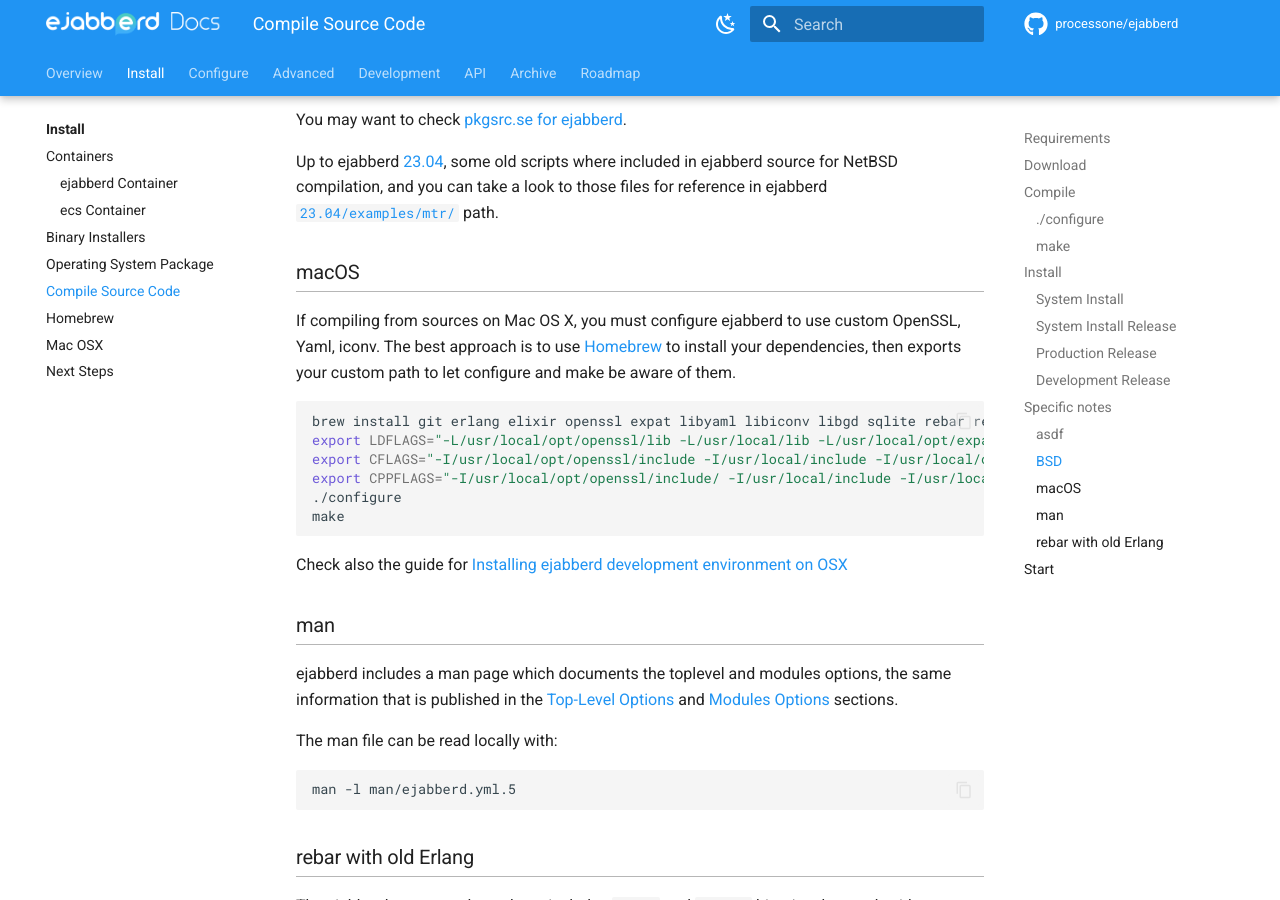
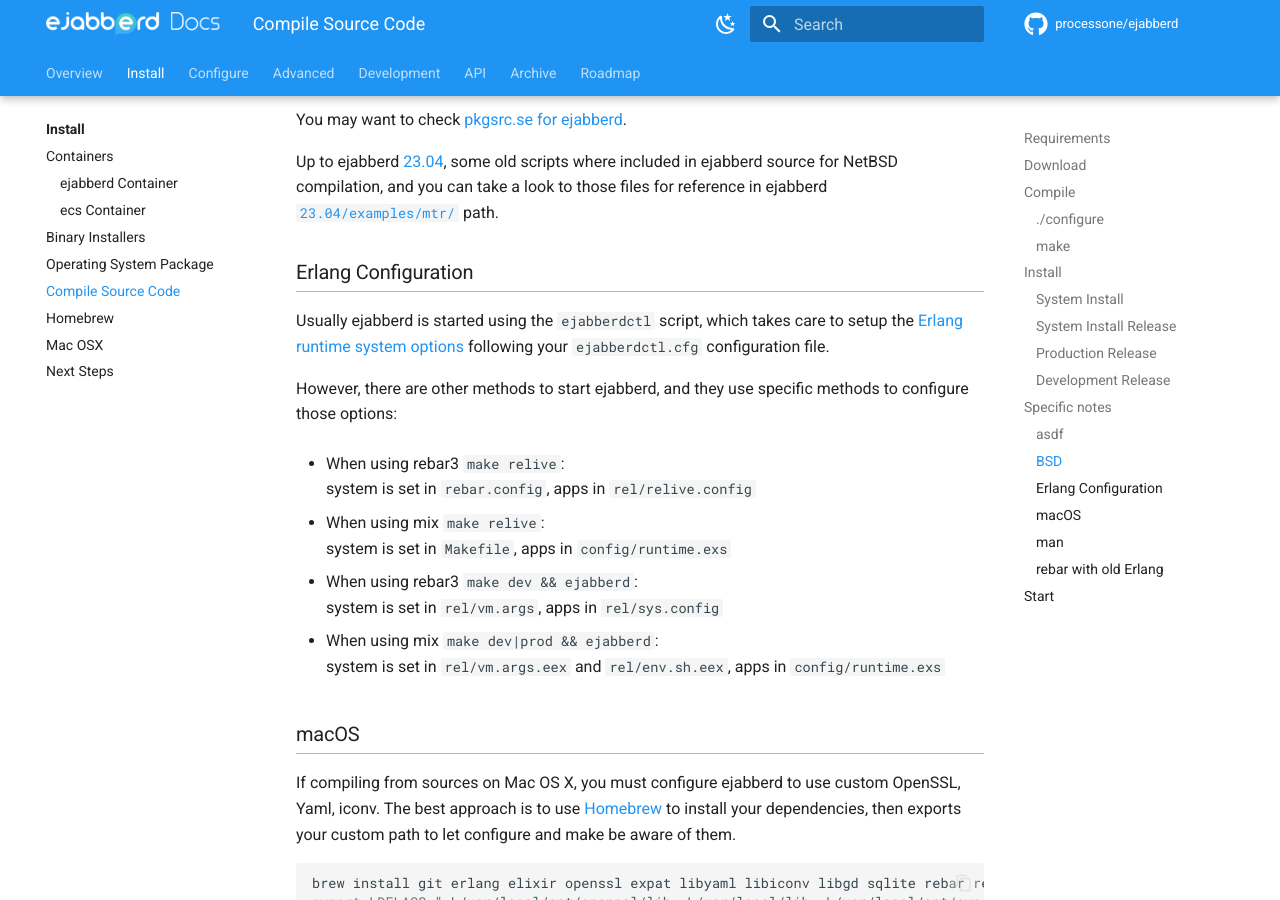
Before and after one commit to processone/docs.ejabberd.im, an MkDocs documentation site: the page built from content/admin/install/source.md, in a window 1280 px wide and 900 px high, scrolled down 7406 px. Built offline with MkDocs 1.6.1 and Material for MkDocs 9.7.7, drawn with Linux system fonts in a browser that asks for light colours; comment, search, counter and statistics services are not loaded.

Commit message:
source: Document erlang configuration files when not using ejabberdctl

```diff
--- a/content/admin/install/source.md
+++ b/content/admin/install/source.md
@@ -345,6 +345,28 @@
 Up to ejabberd [23.04](../../archive/23.04/index.md),
 some old scripts where included in ejabberd source for NetBSD compilation, and you can take a look to those files for reference in ejabberd [`23.04/examples/mtr/`](https://github.com/processone/ejabberd/tree/23.04/examples/mtr) path.
 
+### Erlang Configuration
+
+Usually ejabberd is started using the `ejabberdctl` script,
+which takes care to setup the
+[Erlang runtime system options](https://docs.ejabberd.im/admin/guide/managing/#erlang-runtime-system)
+following your `ejabberdctl.cfg` configuration file.
+
+However, there are other methods to start ejabberd, and they use specific methods to configure those options:
+
+- When using rebar3 `make relive`:
+system is set in `rebar.config`, apps in `rel/relive.config`
+
+- When using mix `make relive`:
+system is set in `Makefile`, apps in `config/runtime.exs`
+
+- When using rebar3 `make dev && ejabberd`:
+system is set in `rel/vm.args`, apps in `rel/sys.config`
+
+- When using mix `make dev|prod && ejabberd`:
+system is set in `rel/vm.args.eex` and `rel/env.sh.eex`, apps in `config/runtime.exs`
+
+
 ### macOS
 
 If compiling from sources on Mac OS X, you must configure ejabberd to use custom OpenSSL, Yaml, iconv.
```
